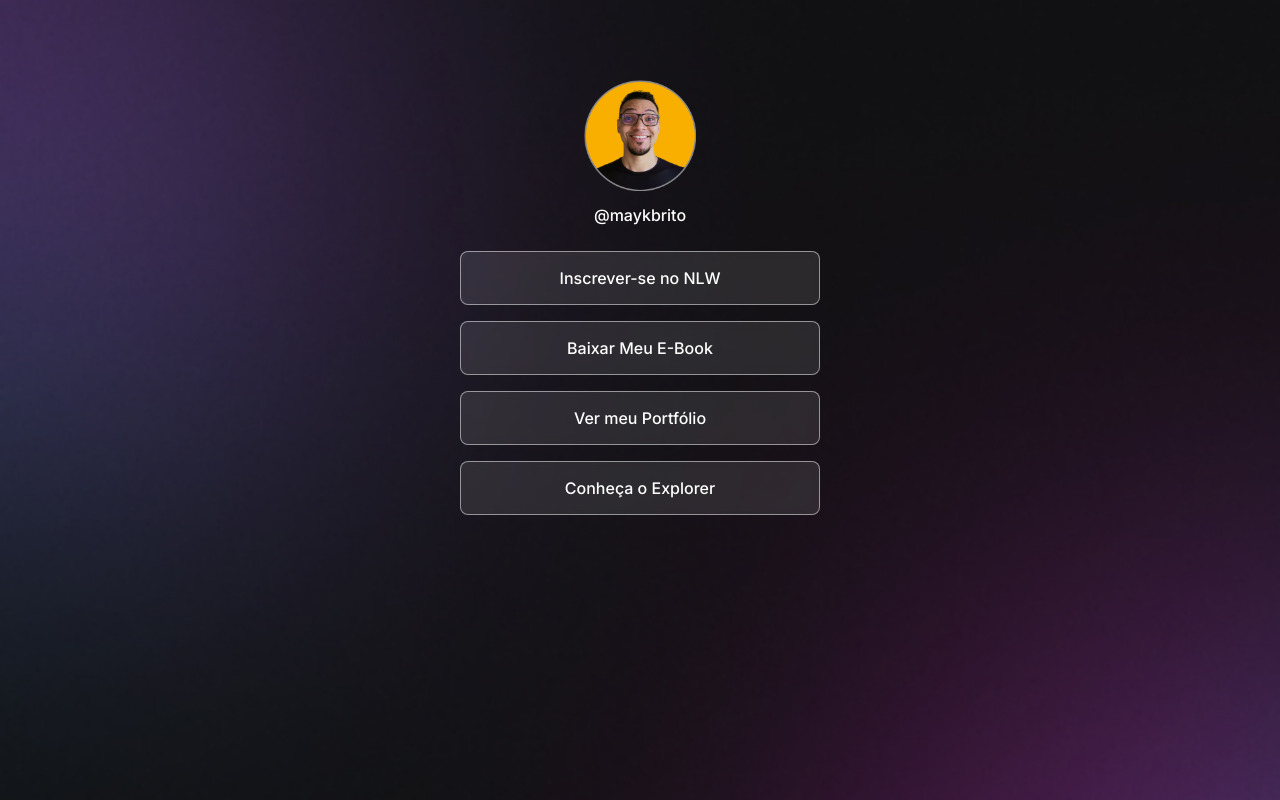
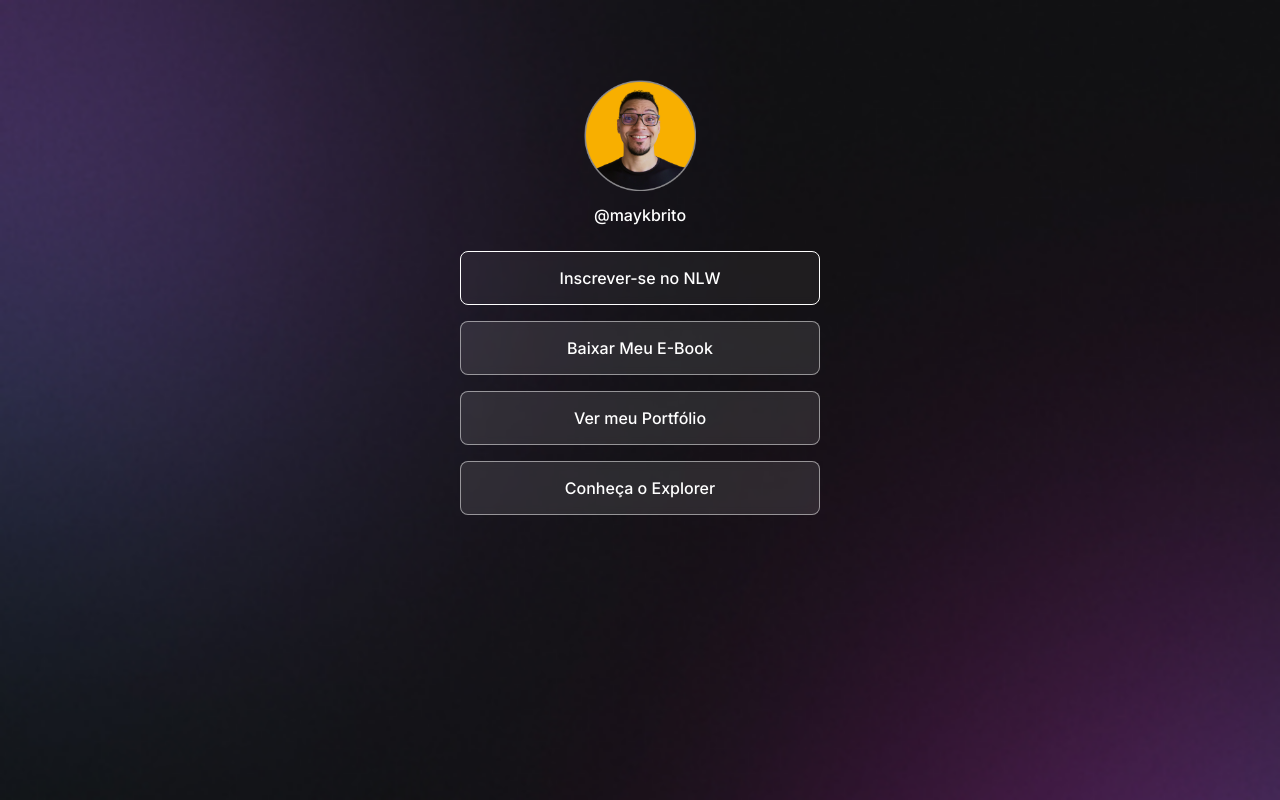
Before and after one commit to wpandini/Discover, a plain HTML site: page index.html in a window 1280 px wide. In both pictures the pointer is over the link "Inscrever-se no NLW". Drawn offline with Linux system fonts and the light colour scheme.

Commit message:
Continuação Estilização DevLinks

```diff
--- a/style.css
+++ b/style.css
@@ -63,4 +63,11 @@ ul > li > a {
     -webkit-backdrop-filter: blur(4px);
     text-decoration: none;
     font-weight: 500;
+
+    transition: background 0.2s
 }
+
+ul > li > a:hover {
+    border: 1.5px solid var(--text-color-dark-mode, #FFF);
+    background: var(--surface-color-dark-mode-hover, rgba(255, 255, 255, 0.05));
+}
```
